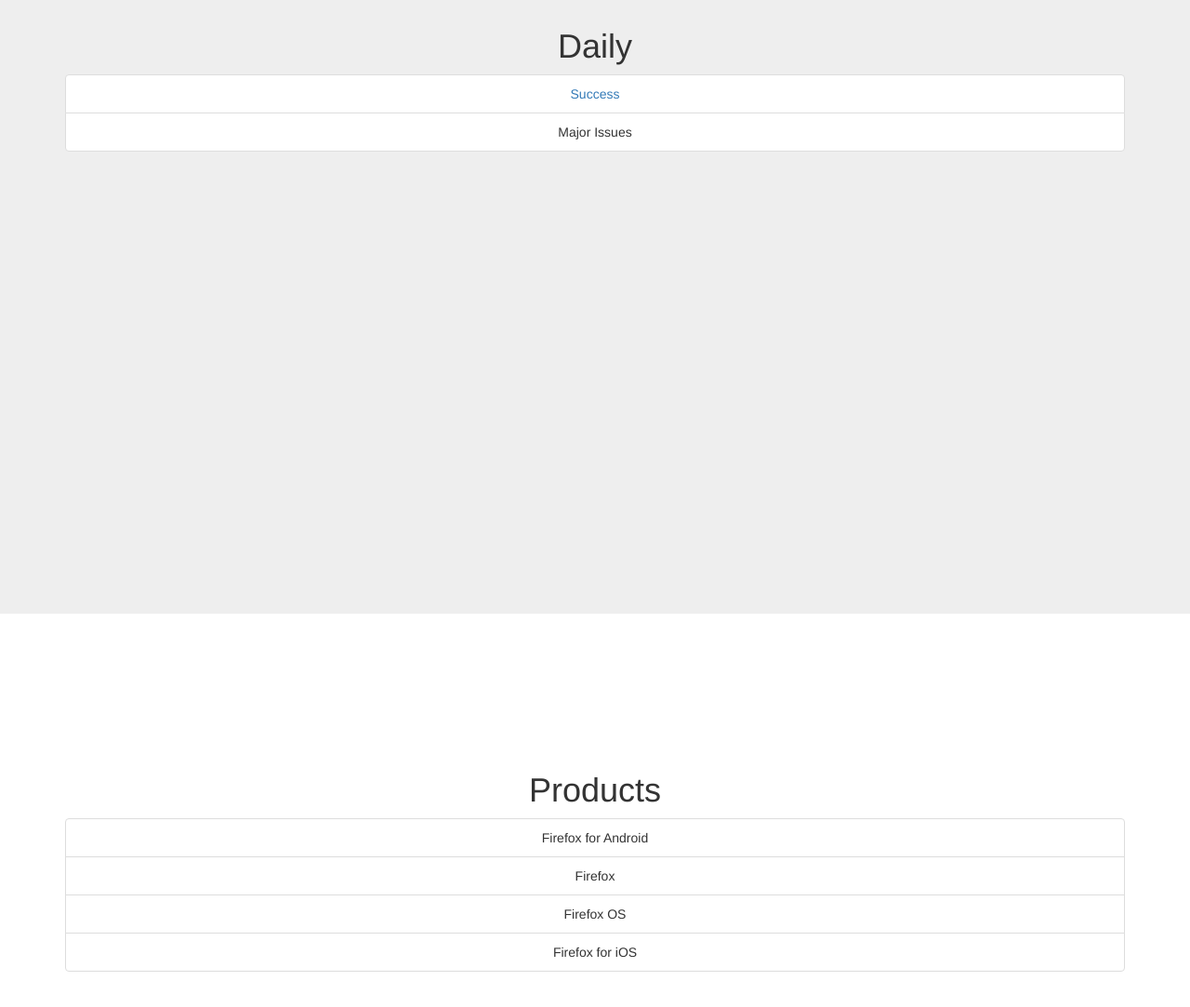
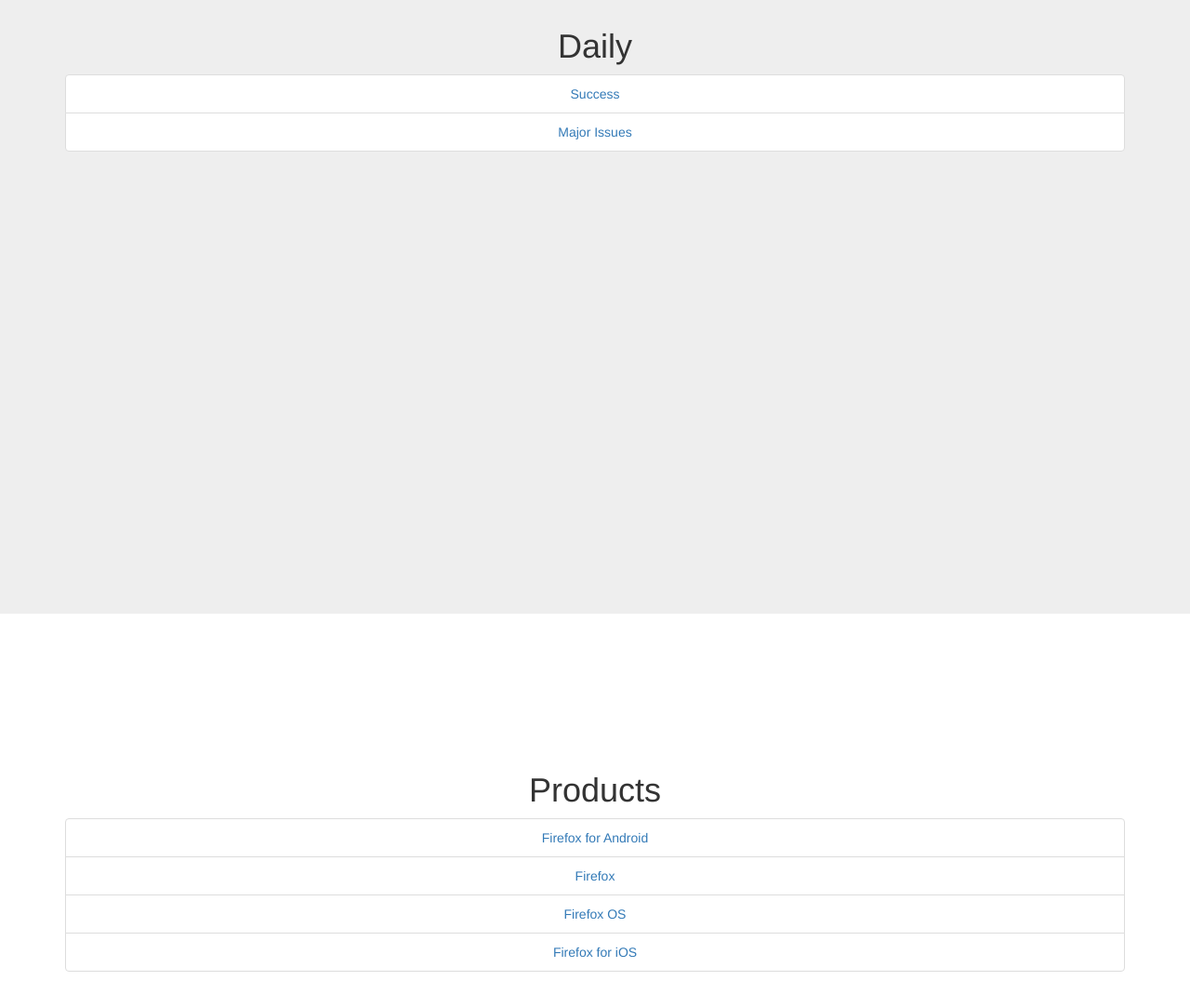
Before and after one commit to tanvi-m/feedbackDashboard, a plain HTML site: page index.html in a window 1280 px wide. Shown: the part 940-2023 px from the top of the page at 93% size. Drawn offline with nearby package versions, Linux system fonts and the light colour scheme.

Commit message:
Adding Links

```diff
--- a/index.html
+++ b/index.html
@@ -172,7 +172,7 @@
                     <h1>Daily</h1>
                     <ul class="list-group">
                       <li class="list-group-item"><a href="#">Success</a></li>
-                      <li class="list-group-item">Major Issues</li>
+                      <li class="list-group-item"><a href="#">Major Issues</a></li>
                     </ul>
                 </div>
             </div>
@@ -186,10 +186,10 @@
                 <div class="col-lg-12">
                     <h1>Products</h1>
                     <ul class="list-group">
-                      <li class="list-group-item">Firefox for Android</li>
-                      <li class="list-group-item">Firefox</li>
-                      <li class="list-group-item">Firefox OS</li>
-                      <li class="list-group-item">Firefox for iOS</li>
+                      <li class="list-group-item"><a href='#'>Firefox for Android</a></li>
+                      <li class="list-group-item"><a href="#">Firefox</a></li>
+                      <li class="list-group-item"><a href="#">Firefox OS</a></li>
+                      <li class="list-group-item"><a href="#">Firefox for iOS</a></li>
                     </ul>
                 </div>
             </div>
```
